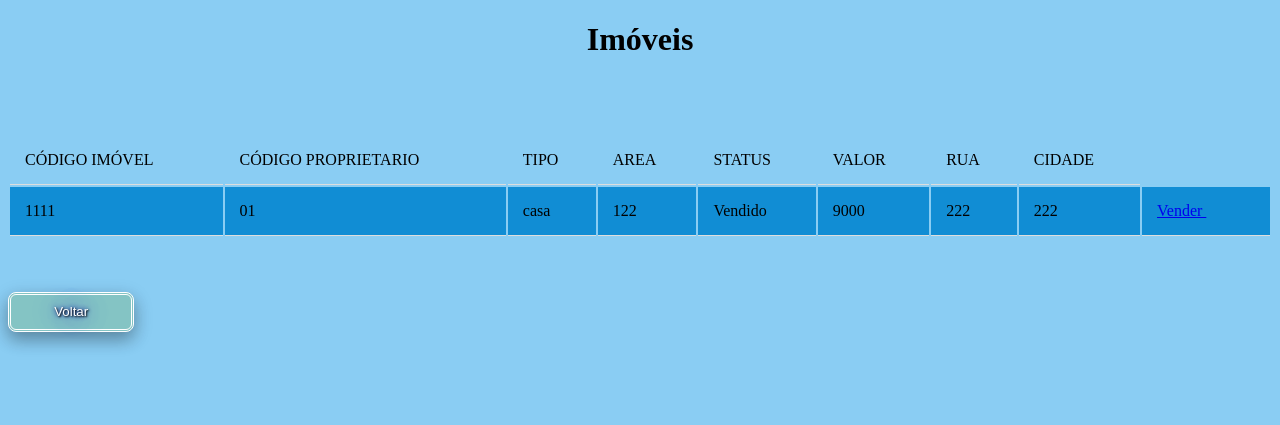
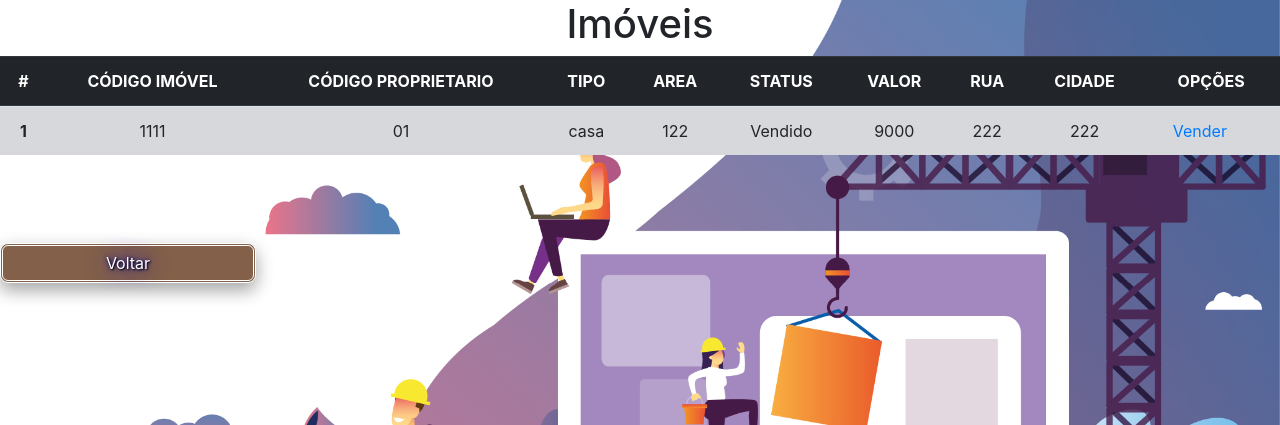
Before and after one commit to allanyo/Projeto_FBD_Imobiliaria, a PHP site: page /buscaProprietarioImovel.php?codigo_proprietario=1 in a window 1280 px wide. Shown: the top 425 px of the page. Run offline with PHP 8.4, Linux system fonts and the light colour scheme; data comes from the database, SQL or seed files in the repository; some web fonts are replaced.

Commit message:
Correção em Listar Imoveis do Proprietario

```diff
--- a/buscaProprietarioImovel.php
+++ b/buscaProprietarioImovel.php
@@ -11,41 +11,53 @@ $sql = "SELECT imovel.codigo_imovel,imovel.codigo_proprietario,imovel.tipo,imove
 FROM imovel JOIN endereco on endereco.endereco_id = imovel.enderecoimoID and imovel.codigo_proprietario = $codigo_proprietario";
 $resultado = mysqli_query($connect, $sql);
 
-if(isset($_POST['btn-voltar'])):
+if (isset($_POST['btn-voltar'])) :
   header('Location: buscaProprietario.php');
 endif;
+$i = 0;
 
 ?>
 
 
 <!DOCTYPE html>
 <html>
+
 <head>
   <meta charset="UTF-8">
   <meta name="viewport" content="width=device-width, initial-scale=1.0">
   <meta http-equiv="X-UA-Compatible" content="ie=edge">
-  <link rel="stylesheet" type="text/css" href="css/estilobuscacliente.css" />
+  <link rel="stylesheet" type="text/css" href="bootstrap/css/bootstrap.css" />
+  <link rel="stylesheet" type="text/css" href="css/estiloTelasDeCadastro.css" />
+
   <title>Produtos</title>
 </head>
+
 <body>
-<h1>Imóveis</h1>
-  <table >
-    <tr>
-    <td>CÓDIGO IMÓVEL</td>
-      <td>CÓDIGO PROPRIETARIO</td>
-      <td>TIPO</td>
-      <td>AREA</td>
-      <td>STATUS</td>
-      <td>VALOR</td>
-      <td>RUA</td>
-      <td>CIDADE</td>
-
-    </tr>
-    <?php while($dado = mysqli_fetch_array($resultado)) { ?>
+  <h1 class="text-center">Imóveis</h1>
 
 
+  <table class="table table-hover  text-center">
+    <thead class="thead-dark ">
       <tr>
+        <th scope="col">#</th>
+        <th scope="col">CÓDIGO IMÓVEL</th>
+        <th scope="col">CÓDIGO PROPRIETARIO</th>
+        <th scope="col">TIPO</th>
+        <th scope="col">AREA</th>
+        <th scope="col">STATUS</th>
+        <th scope="col">VALOR</th>
+        <th scope="col">RUA</th>
+        <th scope="col">CIDADE</th>
+        <th scope="col">OPÇÕES</th>
+      </tr>
+    </thead>
+    <tbody>
+      <tr>
+        <?php while ($dado = mysqli_fetch_array($resultado)) { ?>
 
+
+      <tr class="table-secondary">
+        <th scope="row"><?php echo $i += 1; ?></th>
         <td><?php echo $dado['codigo_imovel']; ?></td>
         <td><?php echo $dado['codigo_proprietario']; ?></td>
         <td><?php echo $dado['tipo']; ?></td>
@@ -55,19 +67,22 @@ endif;
         <td><?php echo $dado['rua']; ?></td>
         <td><?php echo $dado['cidade']; ?></td>
 
-
         <td>
           <div>
             <form action="<?php echo $_SERVER['PHP_SELF']; ?>" method="POST">
-           <a href="editarClientes.php?imovel_id=<?php echo $dado['imovel_id']?>"> Vender </a>  &nbsp&nbsp&nbsp&nbsp
+              <a href="editarClientes.php?imovel_id=<?php echo $dado['imovel_id'] ?>"> Vender </a> &nbsp&nbsp&nbsp&nbsp
             </form>
           </div>
         </td>
-      </tr>
-      <br><br><br>
+
       </tr>
     <?php }
     ?>
+
+    </tr>
+
+    </tbody>
+
   </table>
   <br><br><br>
   <form action="<?php echo $_SERVER['PHP_SELF']; ?>" method="POST">
@@ -75,8 +90,10 @@ endif;
   </form>
 
 
-
-
+  <script src="https://code.jquery.com/jquery-3.3.1.slim.min.js" integrity="sha384-q8i/X+965DzO0rT7abK41JStQIAqVgRVzpbzo5smXKp4YfRvH+8abtTE1Pi6jizo" crossorigin="anonymous"></script>
+  <script src="https://cdnjs.cloudflare.com/ajax/libs/popper.js/1.14.7/umd/popper.min.js" integrity="sha384-UO2eT0CpHqdSJQ6hJty5KVphtPhzWj9WO1clHTMGa3JDZwrnQq4sF86dIHNDz0W1" crossorigin="anonymous"></script>
+  <script src="bootstrap/js/bootstrap.min.js" crossorigin="anonymous"></script>
 
 </body>
+
 </html>
```
Lines whose indentation alone changed are shown as unchanged.
